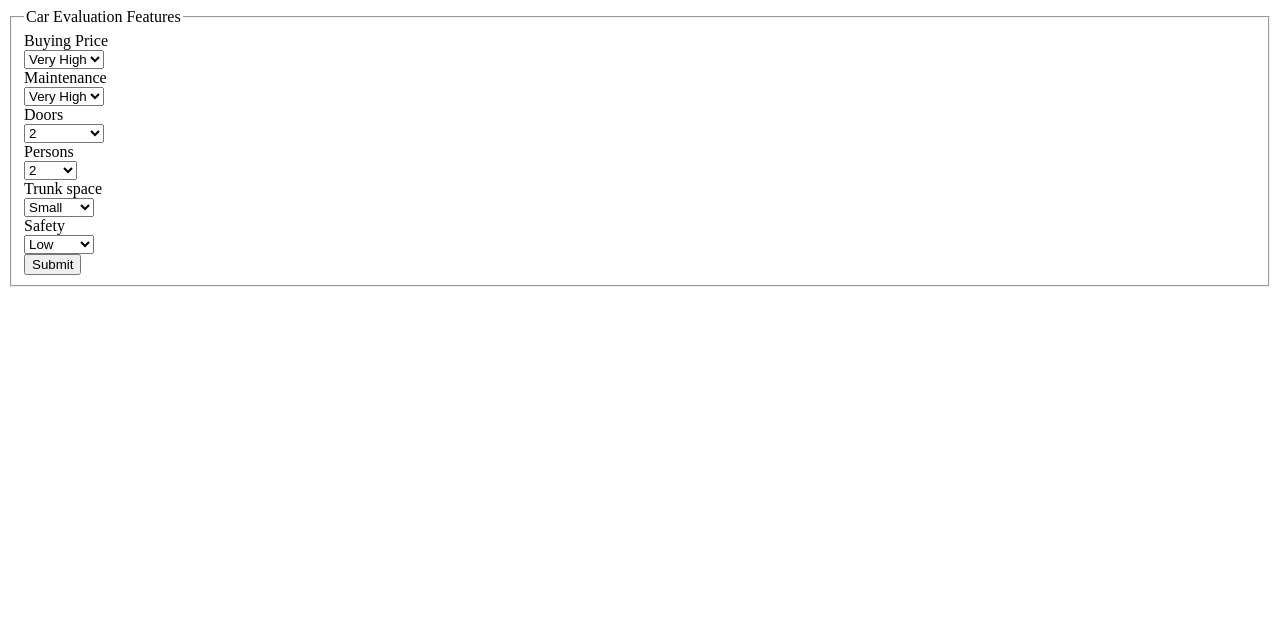
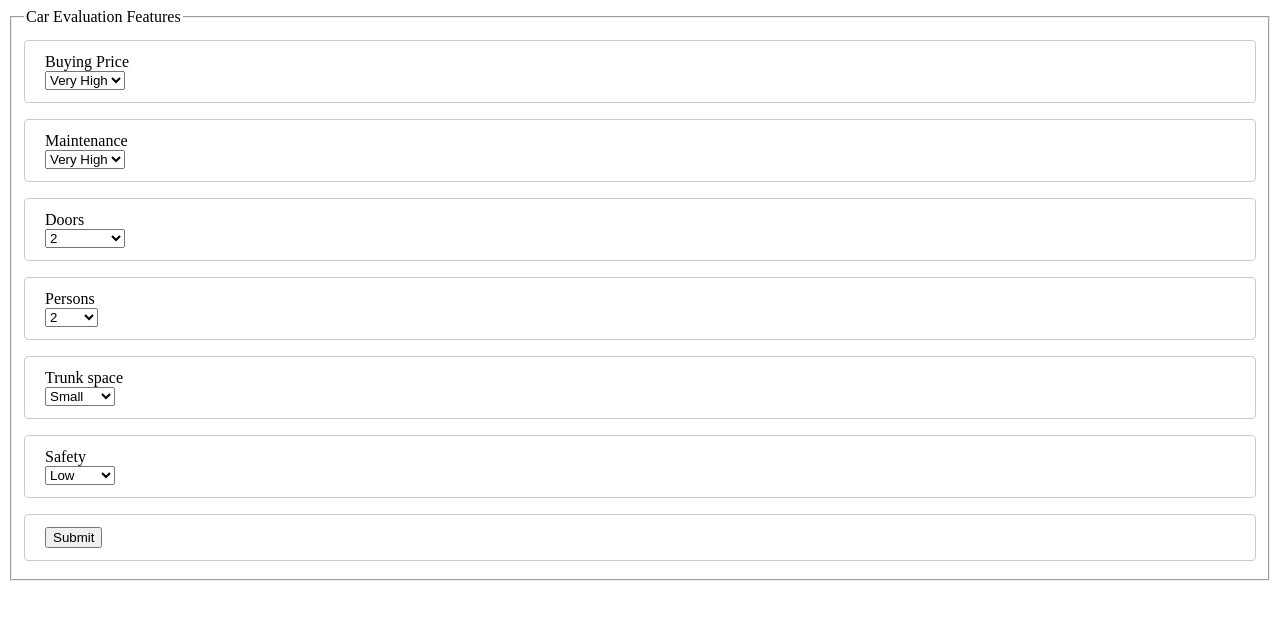
Before and after one commit to ICFMentors/ML_app, a Flask app: page / in a window 1280 px wide. Shown: the top 620 px of the page. Run offline with Flask 2, Linux system fonts and the light colour scheme.

Commit message:
link to css file

```diff
--- a/static/design.css
+++ b/static/design.css
@@ -1,3 +1,10 @@
 .form-group{
-    align-items: center;
+    width: 100%;
+  padding: 12px 20px;
+  margin: 8px 0;
+  display: inline-block;
+  border: 1px solid #ccc;
+  border-radius: 4px;
+  box-sizing: border-box;
+
 }
--- a/templates/index.html
+++ b/templates/index.html
@@ -2,7 +2,7 @@
 
 {% block head %}
     <title>Car Evaluator</title>
-    <link rel="stylesheet" href="design.css">
+    <link rel="stylesheet" href="../static/design.css">
 {% endblock %}
 
 {% block body %}
```
